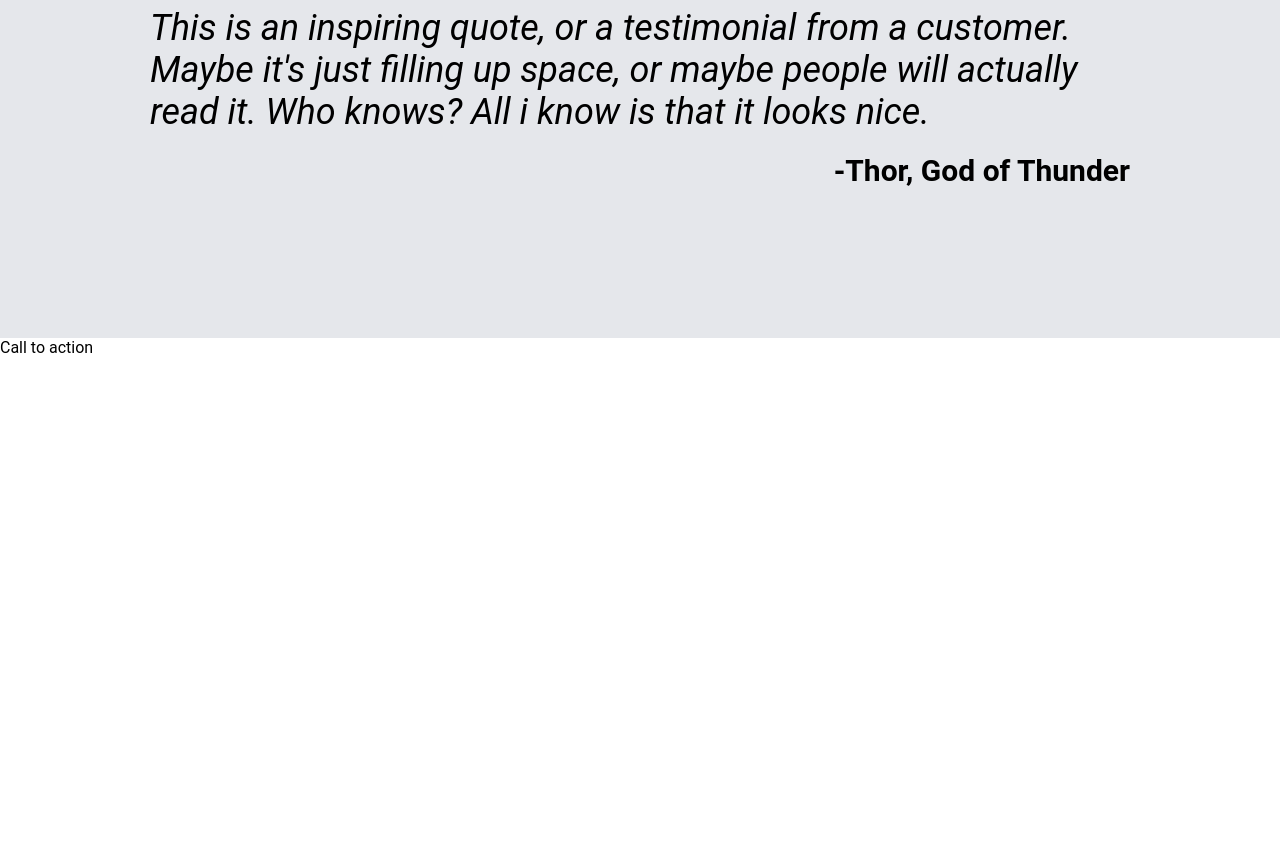
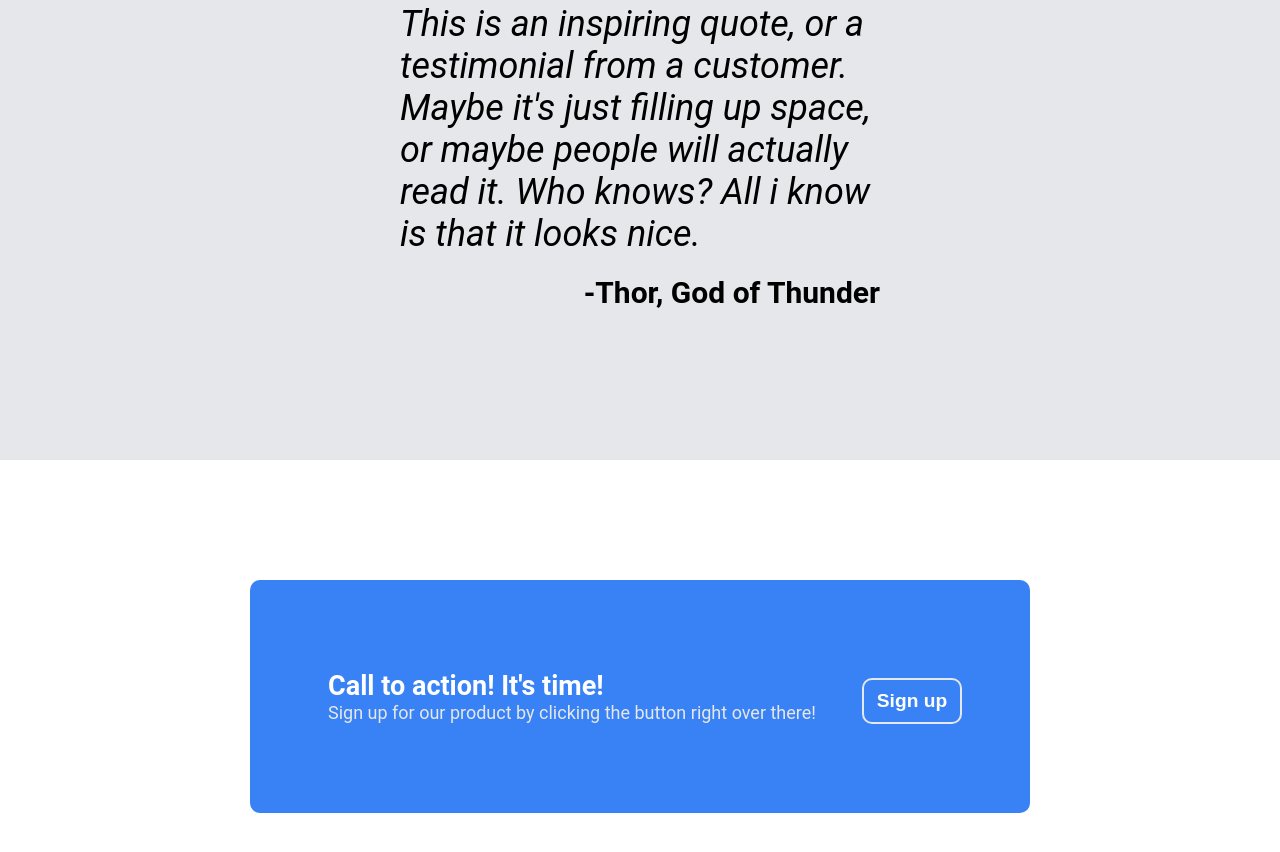
Before and after one commit to royliknes/odin-landing-page, a plain HTML site: page index.html in a window 1280 px wide. Shown: the part 1104-1956 px from the top of the page. Before the commit the page ends 1461 px from the top, so only its background shows below. Drawn offline with Linux system fonts and the light colour scheme.

Commit message:
added sign-up section

```diff
--- a/index.html
+++ b/index.html
@@ -67,8 +67,12 @@
     </div>
 
 
-    <div class="sign up">
-        Call to action
+    <div class="section-4">
+        <div class="sign-up">
+            <h3>Call to action! It's time!</h3>
+            <p class="sign-text">Sign up for our product by clicking the button right over there!</p>
+        </div>
+        <button class="button-border">Sign up</button>
     </div>
 
 </body>
--- a/style.css
+++ b/style.css
@@ -4,7 +4,10 @@
 
 body {
     font-family: 'Roboto', sans-serif;
+
 }
+
+/* Header */
 
 header {
     background-color: #1F2937;
@@ -41,7 +44,7 @@ a {
 }
 
 
-
+/* First section */
 
 
 .section-1-hero {
@@ -77,6 +80,9 @@ button {
     color: white;
     font-weight: 700;
     margin-top: 8px;
+    border-radius: 10px;
+    border: none;
+
 }
 
 
@@ -86,7 +92,7 @@ img {
 }
 
 
-
+/* Second section */
 
 
 main {
@@ -132,13 +138,14 @@ h2 {
     border: 4px solid#3882F6;
     height: 160px;
     width: 160px;
+    border-radius: 10px;
 
 }
 
 
 
 
-
+/* 3rd/quote section */
 
 .quote {
     background-color: #E5E7EB;
@@ -148,6 +155,8 @@ h2 {
     display: flex;
     flex-direction: column;
     justify-content: center;
+    padding-left: 400px;
+    padding-right: 400px;
 }
 
 .quote-sign {
@@ -159,3 +168,38 @@ h2 {
     font-weight: bolder;
     margin-top: 20px;
 }
+
+
+/* 4th/sign-up section */
+
+.section-4 {
+    display: flex;
+    justify-content: space-around;
+    align-items: center;
+    padding: 5em 13em;
+    background-color: #3882F6;
+    margin: 120px;
+    margin-left: 250px;
+    margin-right: 250px;
+    border-radius: 10px;
+    padding-left: 50px;
+    padding-right: 50px;
+}
+
+.sign-up {
+    display: flex;
+    flex-direction: column;
+    padding: 10px;
+}
+
+
+h3 {
+    font-size: 27px;
+    color: white;
+}
+
+.button-border {
+    border:#E5E7EB solid 2px;
+    font-size: larger;
+    width: 100px;
+}
```
